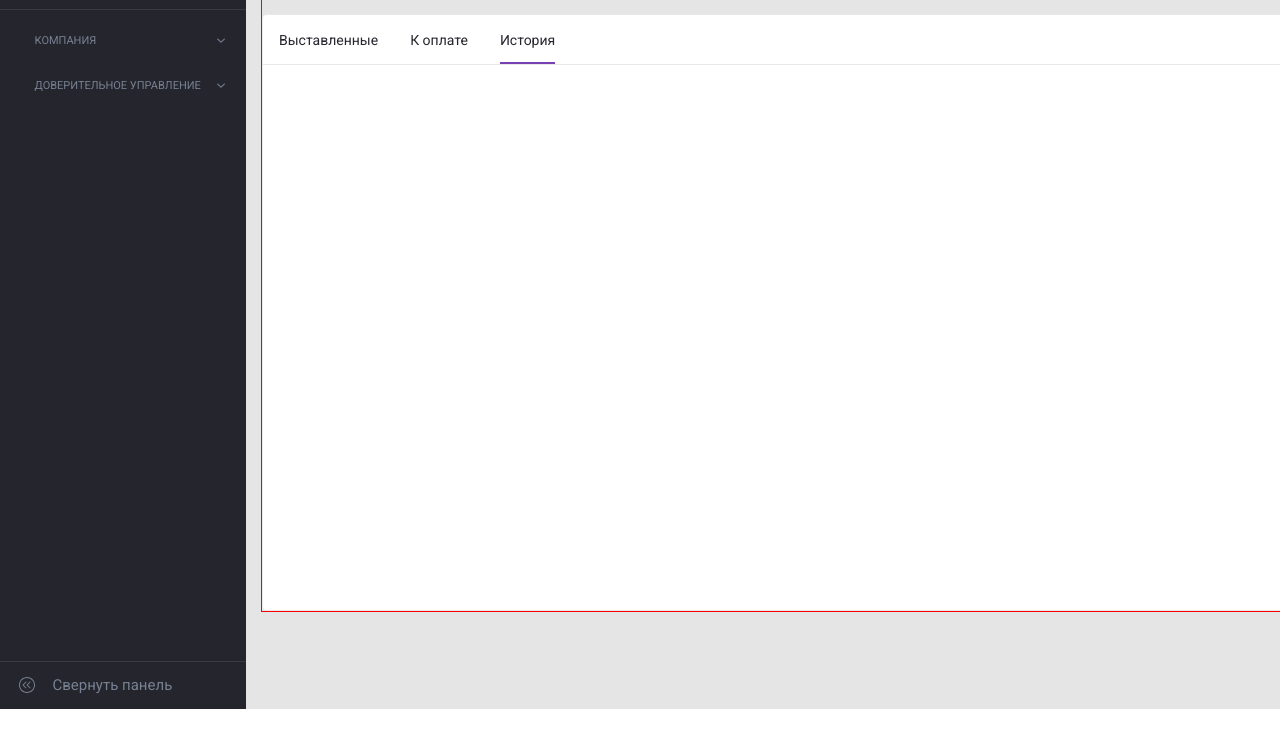
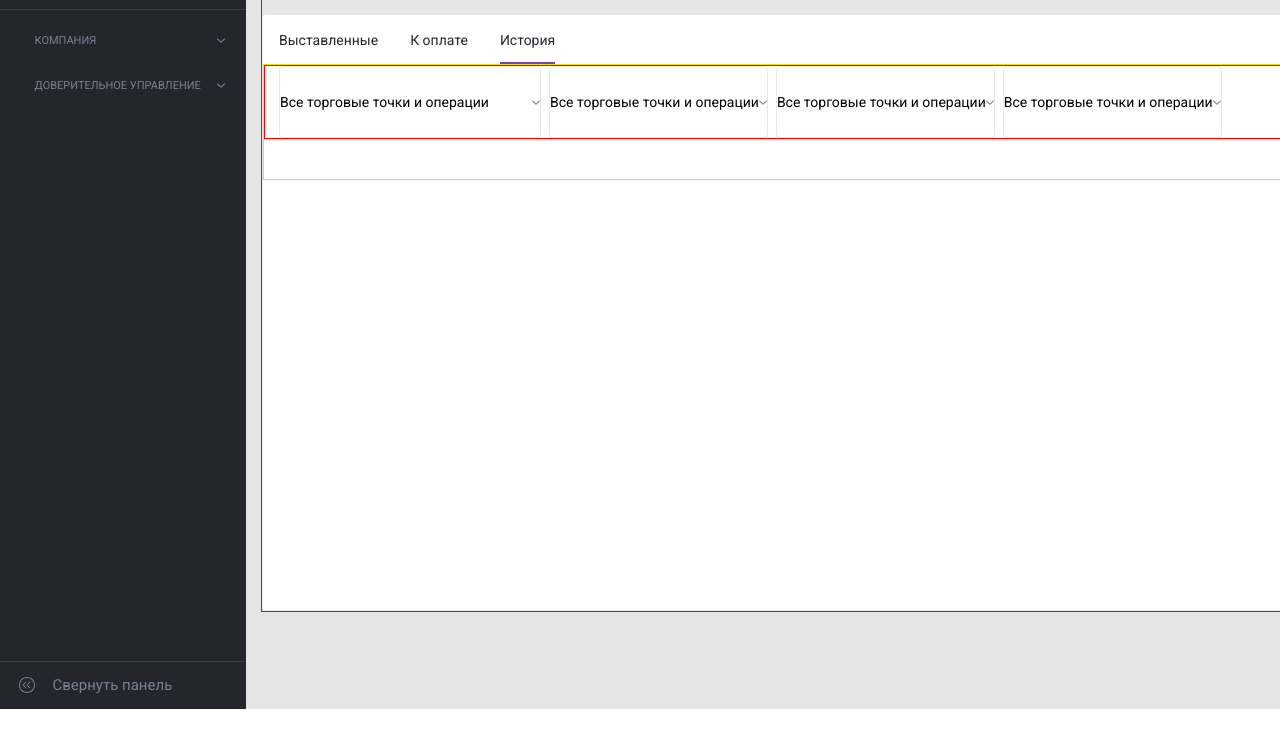
Before and after one commit to best-mates-crew/learn-markup--pavelsiarzhantau--cabinet, a plain HTML site: page src/alchecks.html in a window 1280 px wide. Shown: the part 59-800 px from the top of the page. Drawn offline with Linux system fonts and the light colour scheme.

Commit message:
init markup cabimet all checks
-Continue made HTML and CSS for div "main-info-all-filtres"

```diff
--- a/src/alchecks.html
+++ b/src/alchecks.html
@@ -178,16 +178,38 @@
                             <a href="#"class="main-info-state-selection">К оплате</a>
                             <a href="#"class="main-info-state-selection main-info-state-selection-active">История</a>
                         </div>
-                        <div class="main-info-all-filtres">
+                        <div class="main-info-all-filtres main-info-bottom-border">
                             <div class="main-info-all-filtres-filtres">
                                 <div class="main-info-container">
-                                    <div class="filtes"></div>
-                                    <div class="filtes"></div>
-                                    <div class="filtes"></div>
-                                    <div class="filtes"></div>
+                                    <div class="filtres">
+                                            <span>Все торговые точки и операции</span>
+                                            <svg width="8" height="5">
+                                                <use xlink:href="/src/img/logoImages/InlineSprite.svg#src-1"></use>
+                                            </svg>
+                                    </div>
+                                    <div class="filtres">
+                                            <span>Все торговые точки и операции</span>
+                                            <svg width="8" height="5">
+                                                <use xlink:href="/src/img/logoImages/InlineSprite.svg#src-1"></use>
+                                            </svg>
+                                    </div>
+                                    <div class="filtres">
+                                            <span>Все торговые точки и операции</span>
+                                            <svg width="8" height="5">
+                                                <use xlink:href="/src/img/logoImages/InlineSprite.svg#src-1"></use>
+                                            </svg>
+                                    </div>
+                                    <div class="filtres">
+                                            <span>Все торговые точки и операции</span>
+                                            <svg width="8" height="5">
+                                                <use xlink:href="/src/img/logoImages/InlineSprite.svg#src-1"></use>
+                                            </svg>
+                                    </div>
+
                                 </div>
                             </div>
                             <div class="main-info-all-filtres-sorted">
+                                <div class="main-info-container">
                                     <div class="sorted"></div>
                                     <div class="sorted"></div>
                                     <div class="sorted"></div>
@@ -199,6 +221,7 @@
                         </div>
                     </div>
                 </div>
+            </div>
         </main>
         <script src="/src/js/index.js"></script>
     </div>
--- a/src/styles/alchecks.css
+++ b/src/styles/alchecks.css
@@ -79,3 +79,28 @@ a{
     border-bottom: 2px solid #7840B0;
     padding-top: 2px;
 }
+.main-info-all-filtres{
+    height: 114px;
+    display: flex;
+    flex-direction: column;
+    border: solid gold 1px;
+}
+.main-info-all-filtres-filtres{
+    display: flex;
+    height: 72px;
+    border: solid red 1px;
+    align-items: center;
+    justify-content: flex-end;
+}
+.main-info-all-filtres .filtres{
+    display: flex;
+    align-items: center;
+    border: solid #E8E8E8 1px;
+    justify-content: space-between;
+    border-radius: 4px;
+    margin-right: 8px;
+}
+
+.filtres:first-child{
+    width: 260px;
+}
```
Lines whose indentation alone changed are shown as unchanged.
